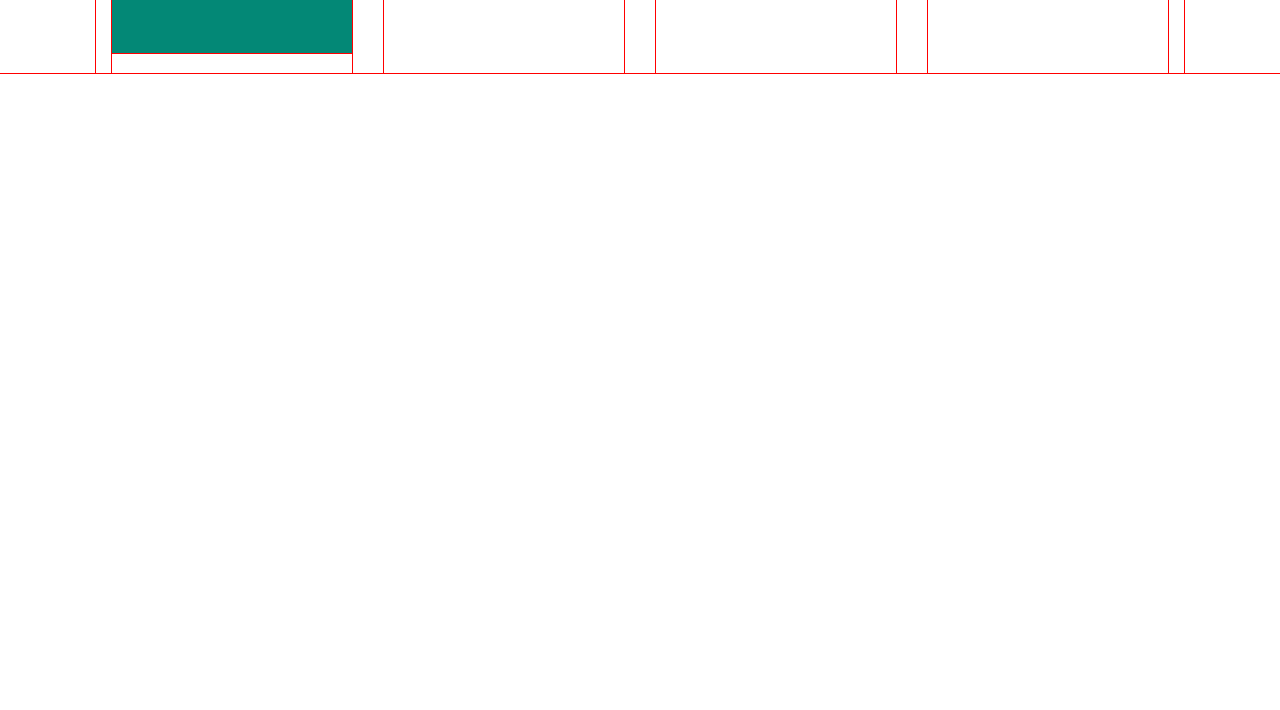
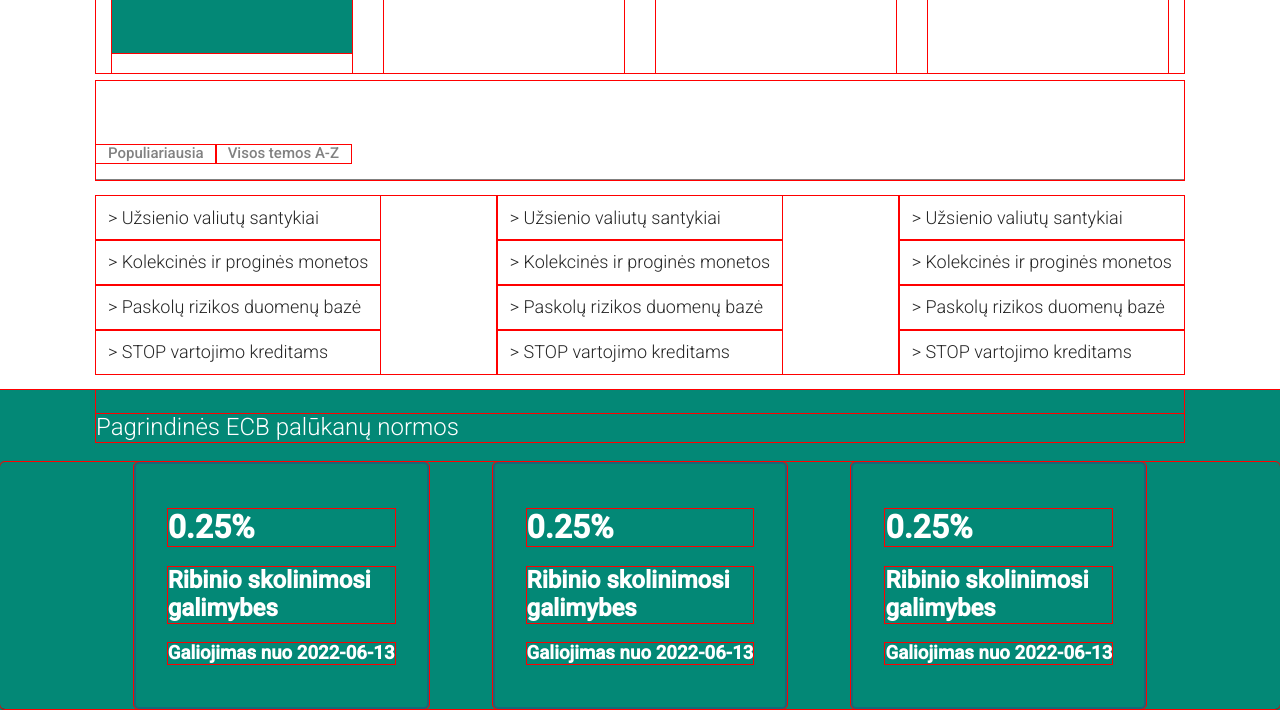
Before and after one commit to SuphaSupha/Lietuvos-Bankas, a plain HTML site: page index.html in a window 1280 px wide. Shown: the part 390-1100 px from the top of the page. Before the commit the page ends 800 px from the top, so only its background shows below. Drawn offline with nearby package versions, Linux system fonts and the light colour scheme.

Commit message:
html cards

```diff
--- a/index.html
+++ b/index.html
@@ -12,6 +12,9 @@
       crossorigin="anonymous"
       referrerpolicy="no-referrer"
     />
+    <link rel="preconnect" href="https://fonts.googleapis.com">
+<link rel="preconnect" href="https://fonts.gstatic.com" crossorigin>
+<link href="https://fonts.googleapis.com/css2?family=Roboto:wght@100;300;500&display=swap" rel="stylesheet">
     <link rel="preconnect" href="https://fonts.googleapis.com" />
     <link rel="preconnect" href="https://fonts.gstatic.com" crossorigin />
     <link
@@ -45,6 +48,7 @@
           <a href="#">Search</a>
         </div>
       </section>
+    </header>
     <main>
       <section>
         <div class="sidenav">
@@ -80,8 +84,8 @@
             alt="Phone"
           />
           <p>
-              Lorem ipsum dolor sit amet consectetur adipisicing elit.
-              Accusantium repellendus incidunt mo
+            Lorem ipsum dolor sit amet consectetur adipisicing elit. Accusantium
+            repellendus incidunt mo
           </p>
         </div>
         <div class="card1">
@@ -95,7 +99,41 @@
           </p>
         </div>
       </section>
+      <section class="head">
+          <a href="#">Populiariausia</a>
+          <a href="#">Visos temos A-Z</a>
+          </div>
+      </section>
+      <section class="cards1">
+          <div class="card2">
+            <a href="#">>   Užsienio valiutų santykiai</a>
+            <a href="#">>   Kolekcinės ir proginės monetos</a>
+            <a href="#">>   Paskolų rizikos duomenų bazė</a>
+            <a href="#">>   STOP vartojimo kreditams</a>
+          </div>
+          <div class="card2">
+            <a href="#">>   Užsienio valiutų santykiai</a>
+            <a href="#">>   Kolekcinės ir proginės monetos</a>
+            <a href="#">>   Paskolų rizikos duomenų bazė</a>
+            <a href="#">>   STOP vartojimo kreditams</a>
+          </div>
+          <div class="card2">
+            <a href="#">>   Užsienio valiutų santykiai</a>
+            <a href="#">>   Kolekcinės ir proginės monetos</a>
+            <a href="#">>   Paskolų rizikos duomenų bazė</a>
+            <a href="#">>   STOP vartojimo kreditams</a>
+          </div>
+      </section>
+      <section class="wrapper">
+          <div class="loan">
+              <h2>Pagrindinės ECB palūkanų normos</h2>
+          </div>
+          <div class="investing">
+              <a href="#" class="card-inner"><h1> 0.25%</h1><h2>Ribinio skolinimosi<br> galimybes </h2><h3> Galiojimas nuo 2022-06-13</h3> </a>
+              <a href="#" class="card-inner"><h1> 0.25%</h1><h2>Ribinio skolinimosi<br> galimybes </h2><h3> Galiojimas nuo 2022-06-13</h3> </a>
+              <a href="#" class="card-inner"><h1> 0.25%</h1><h2>Ribinio skolinimosi<br> galimybes </h2><h3> Galiojimas nuo 2022-06-13</h3> </a>
+          </div>
+      </section>
     </main>
-    </header>
   </body>
 </html>
```
Lines whose indentation alone changed are shown as unchanged.
